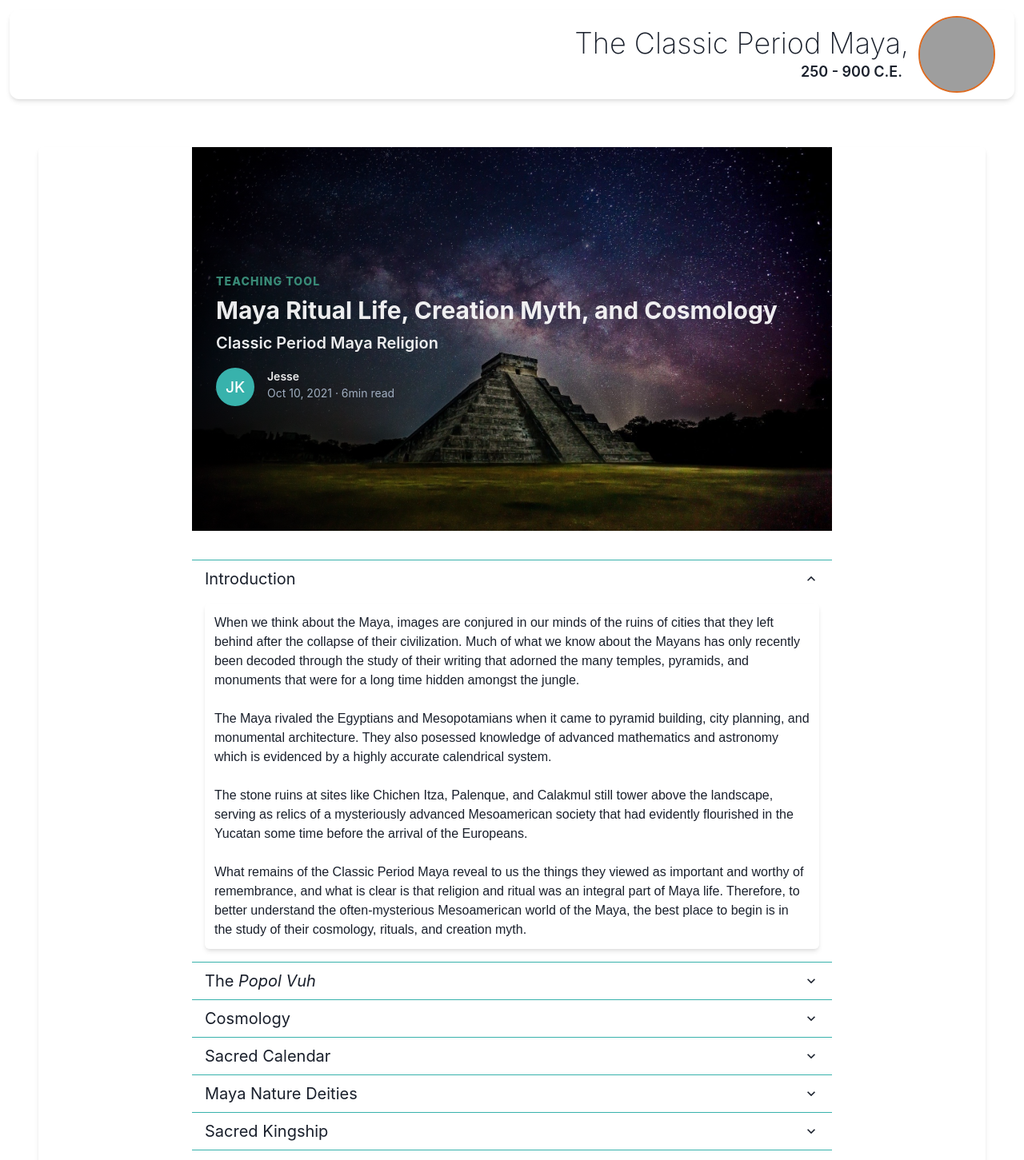
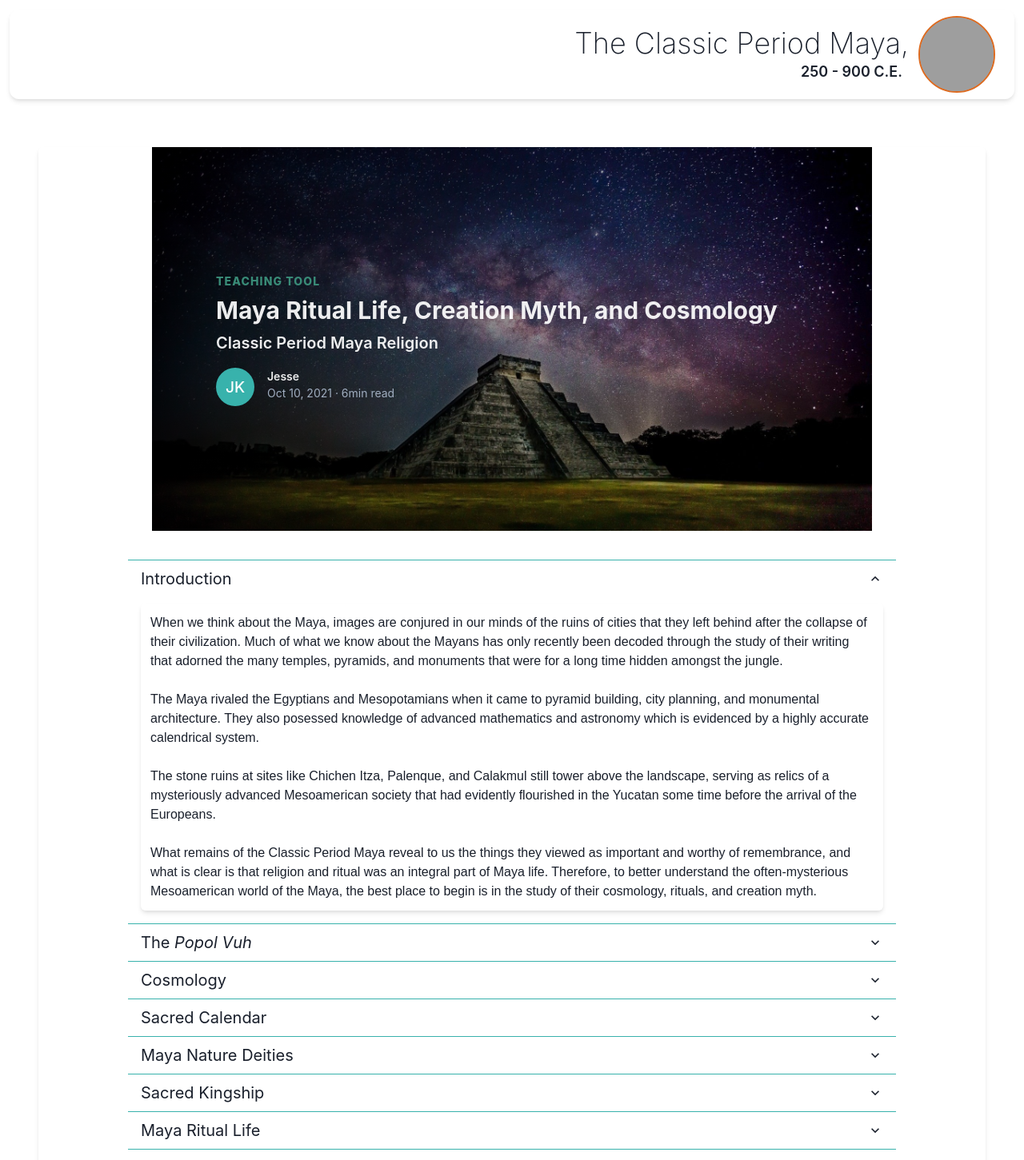
Before and after one commit to kuehjw09/cp-maya, a React (Create React App) app: page /maya-religion in a window 1280 px wide. Shown: the top 1451 px of the page at 80% size. Built offline with nearby package versions, Linux system fonts and the light colour scheme; grey boxes are pictures that could not be loaded.

Commit message:
changes to layout

```diff
--- a/src/components/Aspects/AspectJesse.js
+++ b/src/components/Aspects/AspectJesse.js
@@ -8,12 +8,10 @@ import {
   Heading,
   Image,
   Box,
-  Container,
   Avatar,
   Flex,
   VStack,
   useBreakpointValue,
-  useColorModeValue,
 } from '@chakra-ui/react'
 import {
   Accordion,
@@ -39,9 +37,8 @@ const AspectJesse = () => {
       >
         <Center>
           <Flex
-            w={'50rem'}
             h={'30rem'}
-            maxW={'100vs'}
+            maxW={'100vw'}
             backgroundImage={'../images/261158.jpg'}
             backgroundSize={'cover'}
             backgroundPosition={'center center'}
@@ -115,8 +112,9 @@ const AspectJesse = () => {
             allowToggle
             defaultIndex={[0]}
             borderColor={'teal.400'}
-            width={'50rem'}
+            w={'60rem'}
             maxW={'100vw'}
+            pb={9}
           >
             <AccordionItem>
               <h2>
--- a/src/components/ProjectPage.js
+++ b/src/components/ProjectPage.js
@@ -42,6 +42,7 @@ function ProjectPage() {
             </Center>
 
             <Divider />
+
             <Box>
               <Text>
                 The Maya occupied a region of Mesoamerica that includes what is
```
